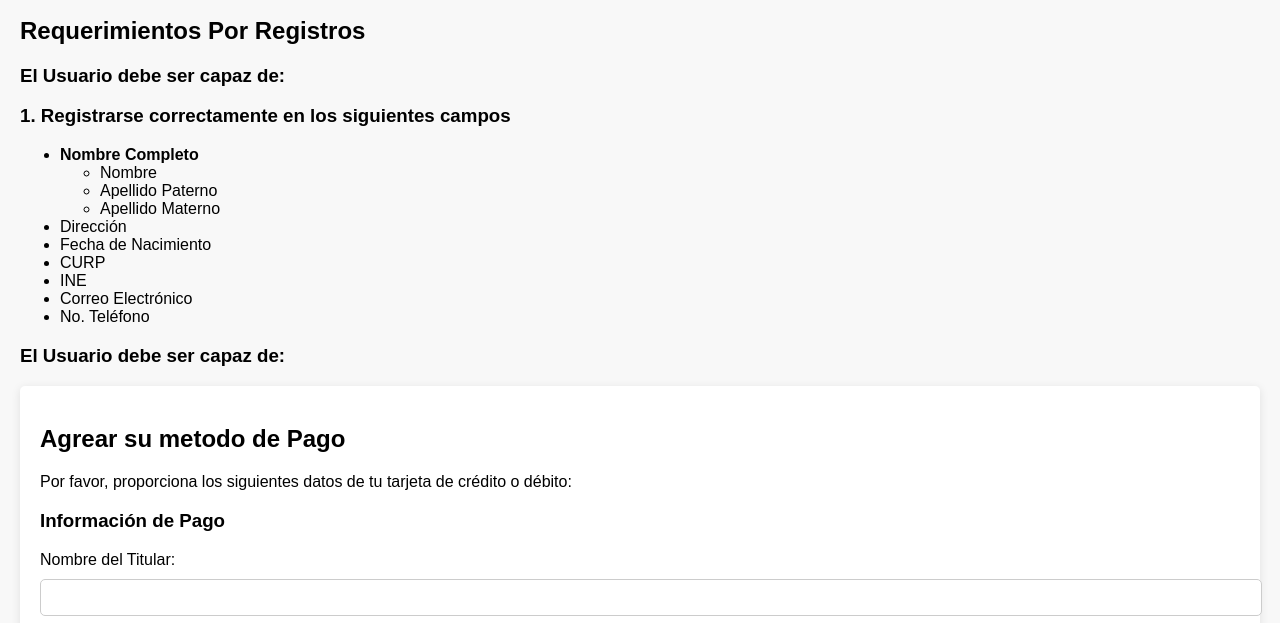
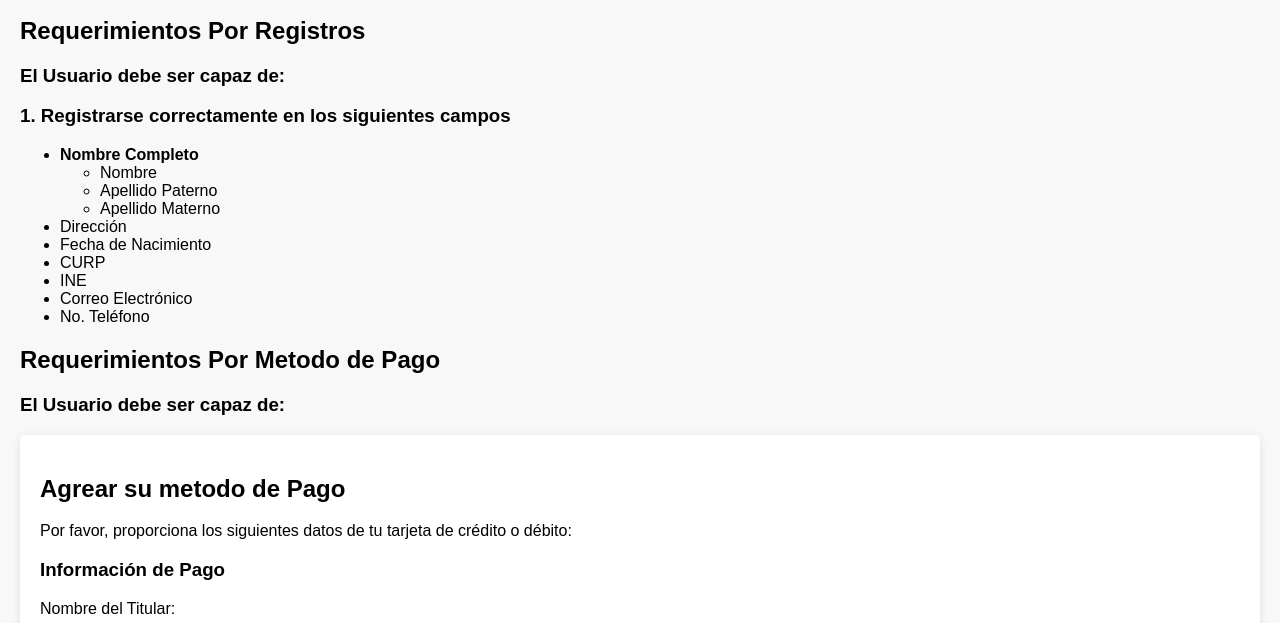
Before and after one commit to brayanangeles123/STOP-, a plain HTML site: page Subsistemas/registro.html in a window 1280 px wide. Shown: the part 157-780 px from the top of the page. Drawn offline with Linux system fonts and the light colour scheme.

Commit message:
SE corrigio Requerimientos Por Metodo de Pago

```diff
--- a/Subsistemas/registro.html
+++ b/Subsistemas/registro.html
@@ -55,6 +55,7 @@
             <li>Correo Electrónico</li>
             <li>No. Teléfono</li>
         </ul>
+        <h2>Requerimientos Por Metodo de Pago</h2>
 
         <h3>El Usuario  debe ser capaz de:</h3>
 
```
